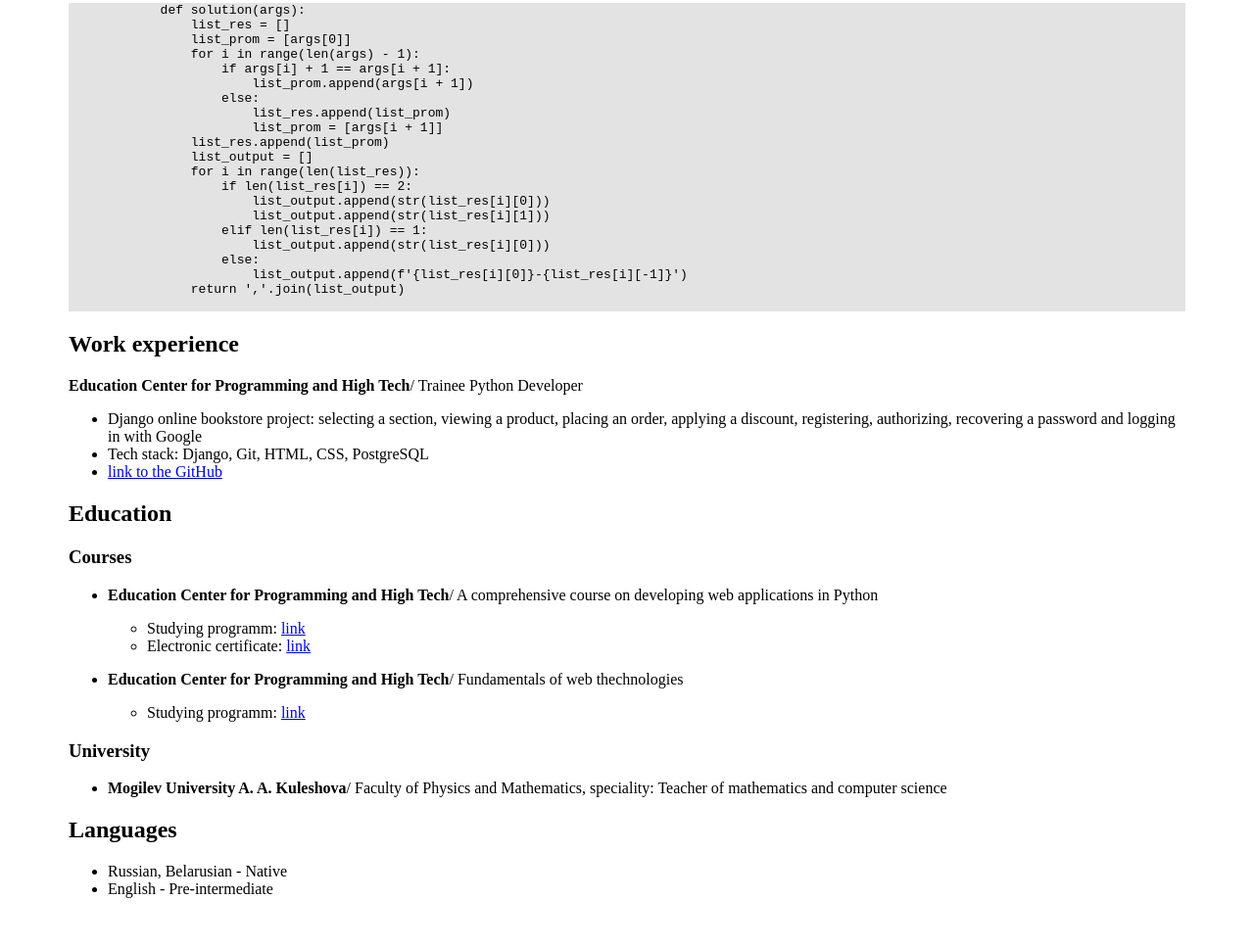
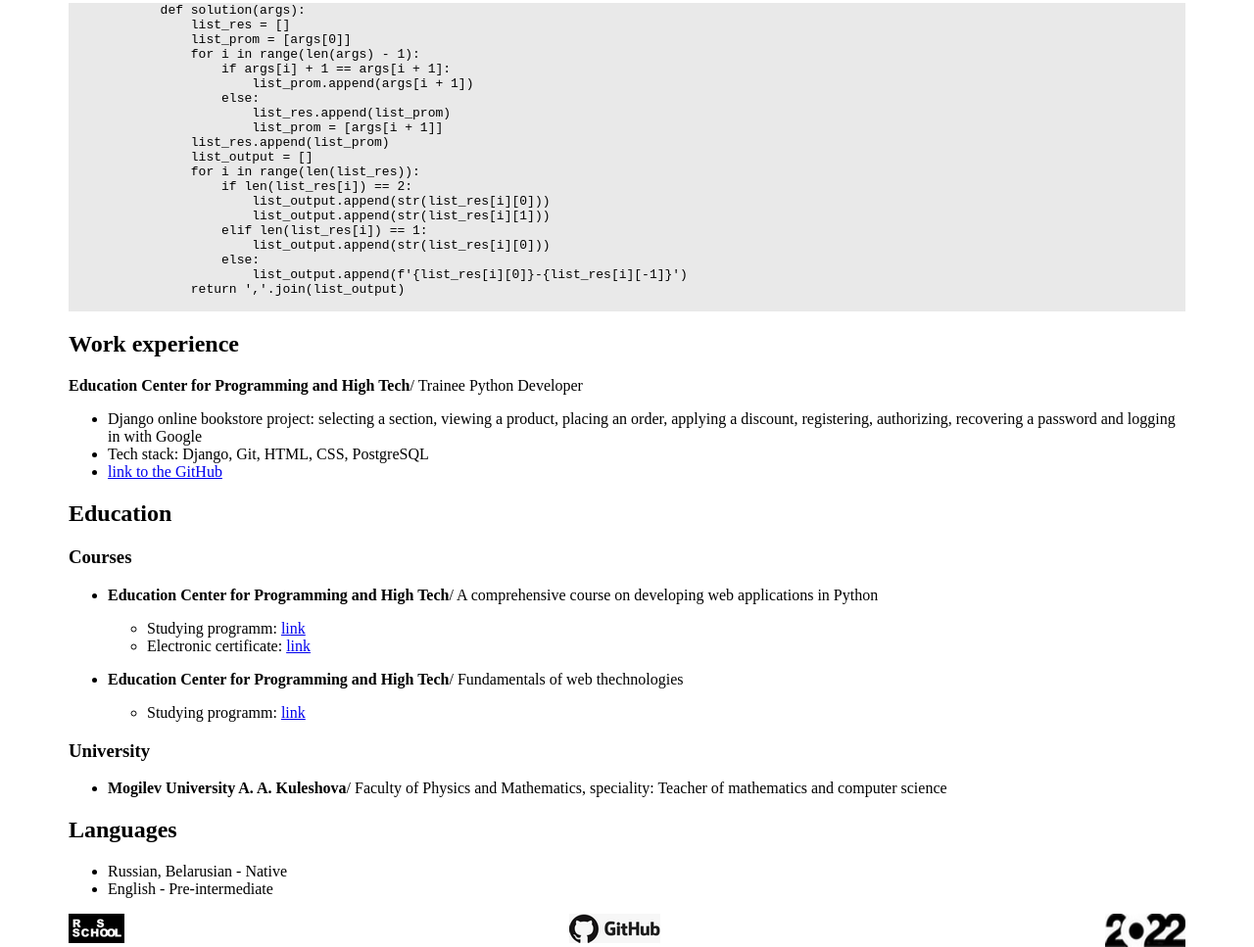
Before and after one commit to TatsianaSauko/rsschool-cv, a plain HTML site: page index.html in a window 1280 px wide. Shown: the part 673-1640 px from the top of the page at 98% size. Before the commit the page ends 1606 px from the top, so only its background shows below. Drawn offline with Linux system fonts and the light colour scheme.

Commit message:
feat: add footer

```diff
--- a/index.html
+++ b/index.html
@@ -127,5 +127,10 @@
         </ul>
     </div>
 </main>
+<footer>
+    <a href="https://rs.school/" target="_blank"><img src="images/school.png" alt="RS School"></a>
+    <a href="https://github.com/TatsianaSauko/rsschool-cv" target="_blank"><img src="images/github.png" alt="Github"></a>
+    <img class="year" src="images/2022.png" alt="2022 year">
+</footer>
 </body>
 </html>
--- a/style/style.css
+++ b/style/style.css
@@ -1,6 +1,6 @@
 .container {
     margin: 0 auto;
-    height: auto;
+    /*height: auto;*/
     width: 1140px;
 }
 .menu ul {
@@ -45,5 +45,9 @@
   line-height: 1.5;
 }
 pre {
-  background-color: #e3e3e3;
+  background-color: #e9e9e9;
 }
+footer {
+  display: flex;
+  justify-content: space-between;
+}
```
Also changed, not shown: images/2022.png (added), images/github.png (added), images/school.png (added).
